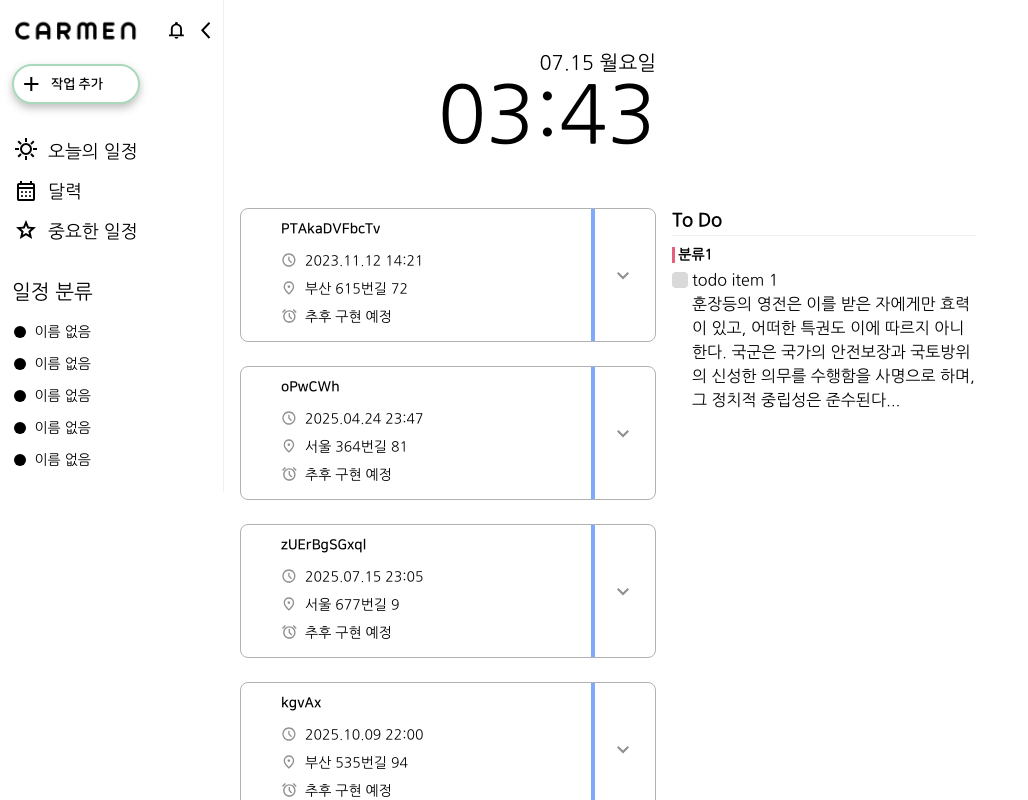
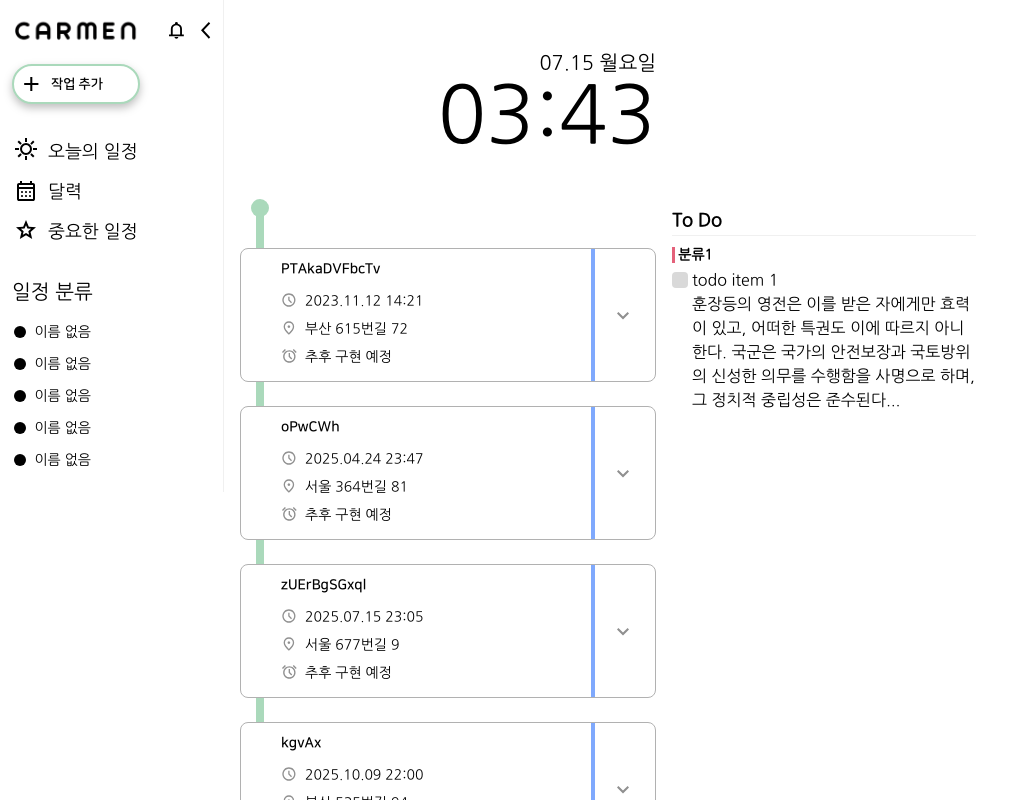
Before and after one commit to sangjin149/Carmen, a React (Create React App) app: page / in a window 1280 px wide. Shown: the top 800 px of the page, without its empty margins (0-1028 px from the left). Built offline with nearby package versions, Linux system fonts and the light colour scheme.

Commit message:
feature: Progressbar component

```diff
--- a/src/components/Homepage/HomeScheduleList.jsx
+++ b/src/components/Homepage/HomeScheduleList.jsx
@@ -1,5 +1,6 @@
 import { styled } from "styled-components";
 
+import Progressbar from "@ui/Progressbar";
 import { ScheduleBox } from "@components/Homepage";
 import generateDummyData from "@utils/dummySchedule";
 
@@ -18,12 +19,33 @@ export default function HomeScheduleList() {
             {DUMMY_DATA.map((schedule) => (
                 <ScheduleBox schedule={schedule} key={schedule.id} />
             ))}
+            <ProgressbarWrapper>
+                <Progress progress={80} direction="column" barColor="#f9f7c9" progressColor="#AAD9BB" />
+            </ProgressbarWrapper>
         </Container>
     );
 }
 
 const Container = styled.section`
+    position: relative;
+    padding: 2.5rem 0;
+
     display: flex;
     flex-direction: column;
     gap: 1.5rem;
 `;
+
+const ProgressbarWrapper = styled.div`
+    width: 100%;
+    height: 100%;
+
+    position: absolute;
+    top: 0;
+    left: 1rem;
+    z-index: 1;
+`;
+
+const Progress = styled(Progressbar)`
+    width: 0.5rem;
+    height: 100%;
+`;
--- a/src/components/Homepage/ScheduleBox.jsx
+++ b/src/components/Homepage/ScheduleBox.jsx
@@ -36,10 +36,12 @@ export default function ScheduleBox({ schedule }) {
 const Container = styled.div`
     width: 26rem;
     position: relative;
+    z-index: 2;
     display: flex;
     border: 1px solid #b1b1b1;
     border-radius: 8px;
 
+    background-color: white;
     &::before {
         content: "";
         width: 4px;
--- /dev/null
+++ b/src/ui/Progressbar.jsx
@@ -0,0 +1,46 @@
+import { styled } from "styled-components";
+
+export default function Progressbar({ progress, direction, barColor, progressColor, ...props }) {
+    return (
+        <Container $direction={direction} {...props}>
+            <EndPoint>
+                <EndPointIndicator $backgroundColor={progressColor} />
+            </EndPoint>
+            <ProgressIndicator $progress={progress} $direction={direction} $backgroundColor={progressColor} />
+            <ProgressIndicator $progress={100 - progress} $direction={direction} $backgroundColor={barColor} />
+            <EndPoint>
+                <EndPointIndicator $backgroundColor={barColor} />
+            </EndPoint>
+        </Container>
+    );
+}
+
+const Container = styled.div`
+    display: flex;
+    flex-direction: ${({ $direction }) => $direction};
+    align-items: center;
+    background-color: black;
+`;
+
+const EndPoint = styled.div`
+    position: relative;
+    background-color: aqua;
+`;
+
+const ProgressIndicator = styled.div`
+    width: ${({ $progress, $direction }) => ($direction === "row" ? `${$progress}%` : "100%")};
+    height: ${({ $progress, $direction }) => ($direction === "column" ? `${$progress}%` : "100%")};
+    background-color: ${({ $backgroundColor }) => $backgroundColor};
+`;
+
+const EndPointIndicator = styled.div`
+    width: 18px;
+    height: 18px;
+
+    position: absolute;
+    top: -9px;
+    left: -9px;
+
+    border-radius: 50%;
+    background-color: ${({ $backgroundColor }) => $backgroundColor};
+`;
```
